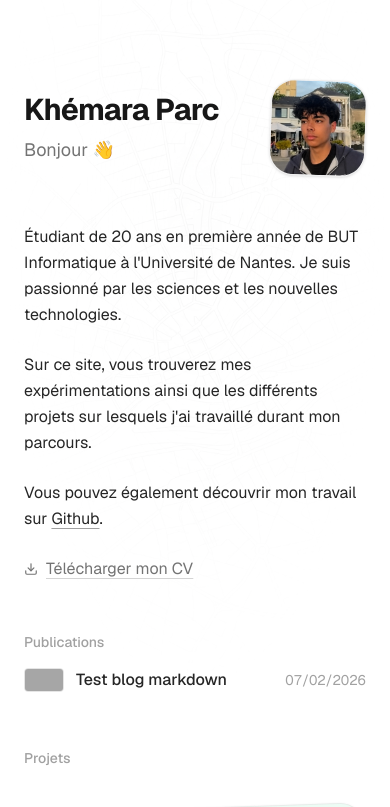
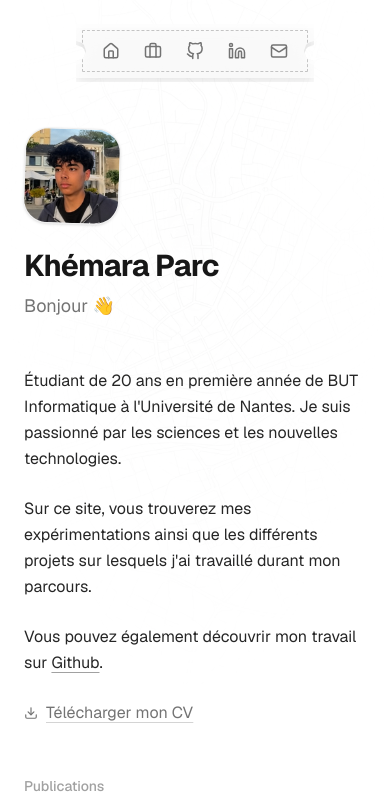
Before and after one commit to pkhemae/portfolio, a Next.js app: page / in a window 390 px wide. Shown: the top 807 px of the page. Built offline with nearby package versions, Linux system fonts and the light colour scheme; grey boxes are pictures that could not be loaded.

Commit message:
feat: add custom ticket-styled navigation bar and update layout responsiveness

```diff
--- a/app/blog/[slug]/page.tsx
+++ b/app/blog/[slug]/page.tsx
@@ -12,7 +12,7 @@ export default async function Post({ params }: { params: Promise<{ slug: string
     const postData = await getPostData(slug);
 
     return (
-        <main className="max-w-5xl mx-auto px-6 py-20 font-sans text-neutral-800">
+        <main className="max-w-5xl mx-auto px-6 pt-32 pb-20 font-sans text-neutral-800">
             <div className="grid grid-cols-1 md:grid-cols-[250px_1fr] gap-8 lg:gap-16">
                 <aside className="hidden md:block">
                     <TableOfContents toc={postData.toc} />
--- a/app/globals.css
+++ b/app/globals.css
@@ -19,3 +19,44 @@ body {
   color: var(--foreground);
   font-family: Arial, Helvetica, sans-serif;
 }
+
+html {
+  scroll-behavior: smooth;
+}
+
+.ticket-blur {
+  background: rgba(255, 255, 255, 0.75);
+  backdrop-filter: blur(12px);
+  -webkit-backdrop-filter: blur(12px);
+}
+
+.ticket-shape {
+  clip-path: polygon(
+    0% 0%,
+    100% 0%,
+    100% calc(50% - 10px),
+    calc(100% - 3px) calc(50% - 9px),
+    calc(100% - 6px) calc(50% - 8px),
+    calc(100% - 8px) calc(50% - 6px),
+    calc(100% - 9px) calc(50% - 3px),
+    calc(100% - 10px) 50%,
+    calc(100% - 9px) calc(50% + 3px),
+    calc(100% - 8px) calc(50% + 6px),
+    calc(100% - 6px) calc(50% + 8px),
+    calc(100% - 3px) calc(50% + 9px),
+    100% calc(50% + 10px),
+    100% 100%,
+    0% 100%,
+    0% calc(50% + 10px),
+    3px calc(50% + 9px),
+    6px calc(50% + 8px),
+    8px calc(50% + 6px),
+    9px calc(50% + 3px),
+    10px 50%,
+    9px calc(50% - 3px),
+    8px calc(50% - 6px),
+    6px calc(50% - 8px),
+    3px calc(50% - 9px),
+    0% calc(50% - 10px)
+  );
+}
--- a/app/layout.tsx
+++ b/app/layout.tsx
@@ -1,5 +1,6 @@
 import type { Metadata } from "next";
 import { Geist, Geist_Mono } from "next/font/google";
+import Navbar from "../components/Navbar";
 import "./globals.css";
 
 const geistSans = Geist({
@@ -26,6 +27,7 @@ export default function RootLayout({
       <body
         className={`${geistSans.variable} ${geistMono.variable} antialiased`}
       >
+        <Navbar />
         {children}
       </body>
     </html>
--- a/app/page.tsx
+++ b/app/page.tsx
@@ -22,10 +22,10 @@ export default async function Home() {
           maskImage: "radial-gradient(ellipse at 50% 30%, black 10%, transparent 70%)"
         }}
       />
-      <main className="max-w-xl mx-auto px-6 py-20 font-sans text-neutral-800 relative">
+      <main className="max-w-xl mx-auto px-6 pt-32 pb-20 font-sans text-neutral-800 relative">
       <FadeInStagger>
       <FadeIn>
-      <header className="mb-12 flex items-center justify-between gap-4">
+      <header className="mb-12 flex flex-col-reverse sm:flex-row items-start sm:items-center justify-between gap-6 sm:gap-4">
         <div>
           <h1 className="text-3xl sm:text-4xl font-bold tracking-tight text-neutral-900 mb-2">Khémara Parc</h1>
           <p className="text-neutral-500 text-lg sm:text-xl">Bonjour 👋</p>
--- /dev/null
+++ b/components/Icons.tsx
@@ -0,0 +1,23 @@
+import type { SVGProps } from "react";
+
+export interface IconProps extends SVGProps<SVGSVGElement> {
+  size?: number | string;
+}
+
+export function GithubIcon({ size = 24, ...props }: IconProps) {
+  return (
+    <svg width={size} height={size} viewBox="0 0 24 24" fill="none" stroke="currentColor" strokeWidth="2" strokeLinecap="round" strokeLinejoin="round" {...props}>
+      <path d="M9 19c-5 1.5-5-2.5-7-3m14 6v-3.87a3.37 3.37 0 0 0-.94-2.61c3.14-.35 6.44-1.54 6.44-7A5.44 5.44 0 0 0 20 4.77 5.07 5.07 0 0 0 19.91 1S18.73.65 16 2.48a13.38 13.38 0 0 0-7 0C6.27.65 5.09 1 5.09 1A5.07 5.07 0 0 0 5 4.77a5.44 5.44 0 0 0-1.5 3.78c0 5.42 3.3 6.61 6.44 7A3.37 3.37 0 0 0 9 18.13V22" />
+    </svg>
+  );
+}
+
+export function LinkedinIcon({ size = 24, ...props }: IconProps) {
+  return (
+    <svg width={size} height={size} viewBox="0 0 24 24" fill="none" stroke="currentColor" strokeWidth="2" strokeLinecap="round" strokeLinejoin="round" {...props}>
+      <path d="M16 8a6 6 0 0 1 6 6v7h-4v-7a2 2 0 0 0-2-2 2 2 0 0 0-2 2v7h-4v-7a6 6 0 0 1 6-6z" />
+      <rect x="2" y="9" width="4" height="12" />
+      <circle cx="4" cy="4" r="2" />
+    </svg>
+  );
+}
--- /dev/null
+++ b/components/Navbar.tsx
@@ -0,0 +1,56 @@
+"use client";
+
+import { motion } from "framer-motion";
+import Link from "next/link";
+import { Home, Briefcase, Mail } from "lucide-react";
+import { GithubIcon, LinkedinIcon } from "./Icons";
+
+export default function Navbar() {
+  const links = [
+    { name: "Accueil", icon: Home, href: "/" },
+    { name: "Projets", icon: Briefcase, href: "/#projets" },
+    { name: "Github", icon: GithubIcon, href: "https://github.com/pkhemae", external: true },
+    { name: "LinkedIn", icon: LinkedinIcon, href: "https://linkedin.com/in/khemaraparc", external: true },
+    { name: "Email", icon: Mail, href: "mailto:khemara.parc@etu.univ-nantes.fr", external: true }
+  ];
+
+  return (
+    <motion.div
+      initial={{ y: -100, opacity: 0, x: "-50%" }}
+      animate={{ y: 0, opacity: 1, x: "-50%" }}
+      transition={{ duration: 0.7, ease: [0.25, 0.25, 0, 1] }}
+      className="fixed top-6 left-1/2 z-50 pointer-events-none"
+    >
+      <div className="relative">
+        {/* Fake Shadow using sibling to avoid backdrop-filter bug */}
+        <div className="ticket-shape absolute inset-0 bg-black/10 blur-[6px] translate-y-1" />
+
+        {/* Background, Blur & Dashed Border */}
+        <div className="ticket-shape ticket-blur absolute inset-0 pointer-events-none">
+          <div className="absolute inset-1.5 border border-dashed border-neutral-400/60 rounded-[1px]" />
+        </div>
+
+        <nav className="pointer-events-auto flex items-center gap-1 sm:gap-2 px-4 py-2 relative">
+          {links.map((link) => {
+            const Icon = link.icon;
+            return (
+              <Link
+                key={link.name}
+                href={link.href}
+                target={link.external ? "_blank" : undefined}
+                className="group relative p-2.5 sm:p-3 rounded-full hover:bg-neutral-100 transition-colors"
+              >
+                <Icon size={18} className="text-neutral-500 group-hover:text-neutral-900 transition-colors" />
+
+                {/* Tooltip */}
+                <span className="absolute top-full mt-2 left-1/2 -translate-x-1/2 px-2 py-1 bg-neutral-900 text-white text-xs rounded-md opacity-0 scale-95 group-hover:opacity-100 group-hover:scale-100 transition-all pointer-events-none whitespace-nowrap">
+                  {link.name}
+                </span>
+              </Link>
+            );
+          })}
+        </nav>
+      </div>
+    </motion.div>
+  );
+}
--- a/components/ProjectsSection.tsx
+++ b/components/ProjectsSection.tsx
@@ -33,7 +33,7 @@ export default function ProjectsSection({ projects }: ProjectsSectionProps) {
 
   return (
     <>
-      <section className="mb-16">
+      <section className="mb-16" id="projets">
         <h2 className="text-neutral-400 text-sm mb-6 font-medium">Projets</h2>
 
         <div className="grid grid-cols-1 sm:grid-cols-2 gap-6 relative py-4">
@@ -74,10 +74,10 @@ export default function ProjectsSection({ projects }: ProjectsSectionProps) {
               animate={{ opacity: 1 }}
               exit={{ opacity: 0 }}
               onClick={() => setSelectedProject(null)}
-              className="fixed inset-0 bg-neutral-900/30 backdrop-blur-sm z-40"
+              className="fixed inset-0 bg-neutral-900/30 backdrop-blur-sm z-[60]"
             />
 
-            <div className="fixed inset-0 flex items-center justify-center p-4 sm:p-6 z-50 pointer-events-none">
+            <div className="fixed inset-0 flex items-center justify-center p-4 sm:p-6 z-[70] pointer-events-none">
               <motion.div
                 layoutId={`card-${selectedProject.id}`}
                 className="w-full max-w-lg rounded-[2rem] border border-neutral-200 shadow-2xl pointer-events-auto bg-white relative max-h-[70vh] flex flex-col overflow-hidden"
```
